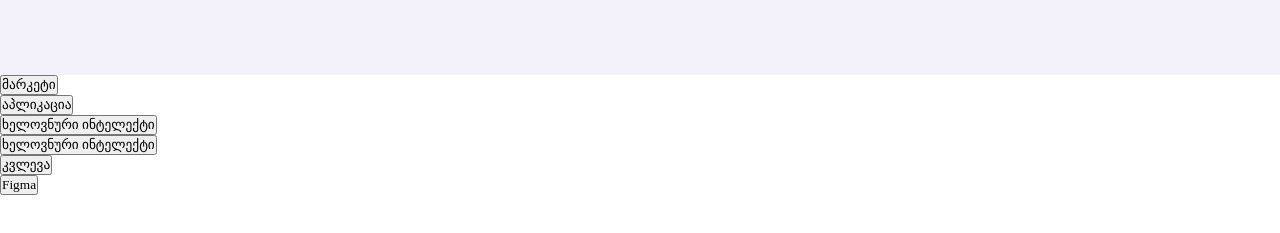
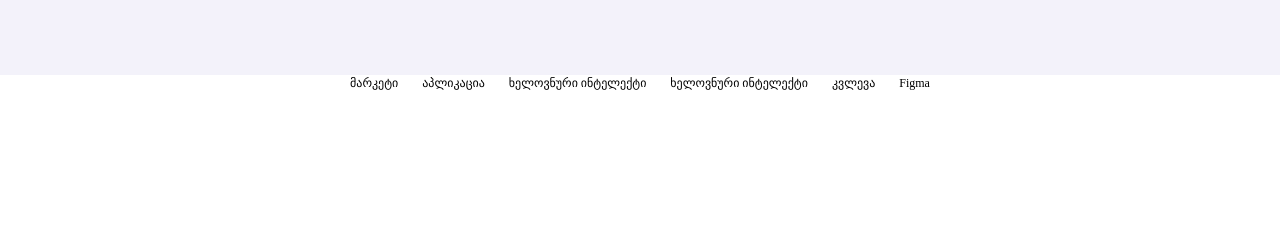
Before and after one commit to lasha-codes/blog-page, a plain HTML site: page index.html in a window 1280 px wide. Shown: the part 269-502 px from the top of the page. Drawn offline with Linux system fonts and the light colour scheme.

Commit message:
add blog types section styles and button styles

```diff
--- a/style.css
+++ b/style.css
@@ -53,3 +53,15 @@
   font-weight: 700;
   line-height: 72px;
 }
+.blog-types {
+  width: 100%;
+  display: flex;
+  gap: 24px;
+  justify-content: center;
+}
+.blog-types button {
+  all: unset;
+  font-size: 12px;
+  font-weight: 500;
+  line-height: 16px;
+}
```
